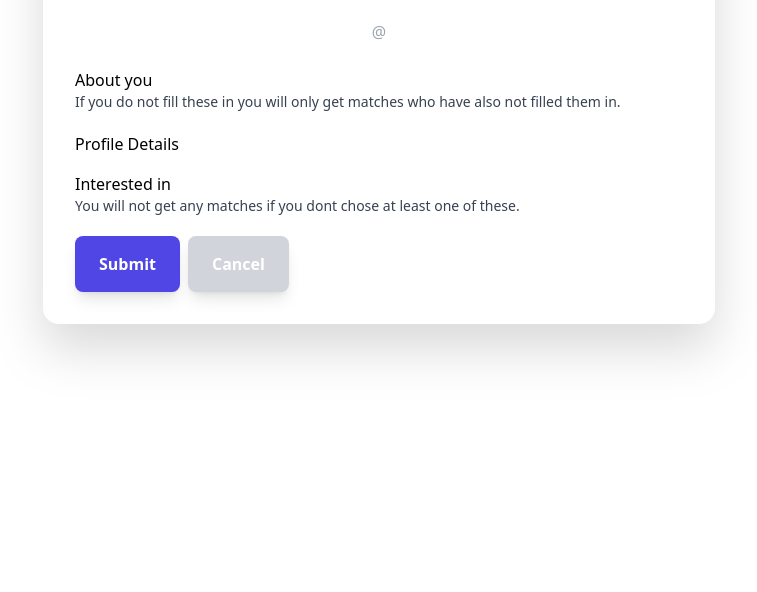
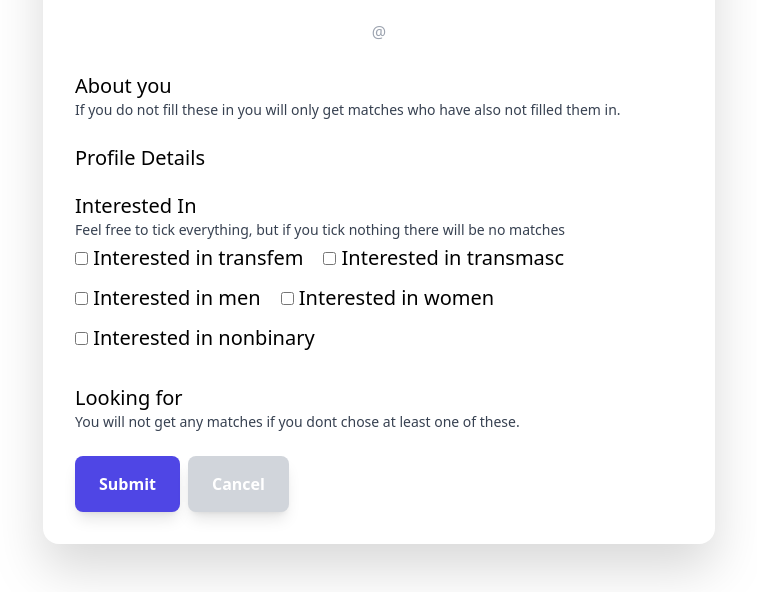
Before and after one commit to HomingHamster/coder_dating, a Django app: template templates/profile_edit.html in a window 1280 px wide. Shown: the part 376-968 px from the top of the page, without its empty margins (261-1018 px from the left). Before the commit the page ends 736 px from the top, so only its background shows below. Run offline with Django 5.2, Linux system fonts and the light colour scheme; the template is opened without the code that fills it: values that come from a table or form of the project are taken from there, others are empty; some libraries are stand-ins or nearby versions.

Commit message:
intersted in

```diff
--- a/templates/base.html
+++ b/templates/base.html
@@ -57,6 +57,9 @@
         .highlight {
             @apply !bg-indigo-100;
         }
+        fieldset{
+            @apply my-5 text-xl
+        }
         .allauth content a {
             @apply underline underline-offset-2
         }
@@ -75,8 +78,8 @@
         input[type=file] {
             @apply bg-white block m-0 p-0
         }
-        .textarea, textarea, input {
-            @apply rounded-lg py-4 px-5 bg-gray-100
+        .textarea, textarea, input, select {
+            @apply rounded-lg py-4 px-5 bg-gray-100 text-sm
         }
         .errorlist li {
             @apply p-1 pl-4 border-l-red-500 border-l-4 border-solid mb-2 text-red-500
@@ -92,9 +95,6 @@
         }
         label{
             @apply my-2
-        }
-        fieldset{
-            @apply my-4
         }
         .alert-info { @apply bg-blue-300 }
         .alert-success { @apply bg-green-400 }
--- a/users/forms.py
+++ b/users/forms.py
@@ -1,16 +1,22 @@
 from django import forms
 from crispy_forms.helper import FormHelper
-from crispy_forms.layout import Layout, Fieldset, Div, Field, Row, HTML
+from crispy_forms.layout import Layout, Fieldset, Div, Field, Row, HTML, BaseInput
 
-from users.models import Profile
+from users.models import Profile, InterestedIn
 
 
 class ProfileForm(forms.ModelForm):
+    interested_in_transfem = forms.BooleanField(required=False)
+    interested_in_transmasc = forms.BooleanField(required=False)
+    interested_in_men = forms.BooleanField(required=False)
+    interested_in_women = forms.BooleanField(required=False)
+    interested_in_nonbinary = forms.BooleanField(required=False)
+
     def __init__(self, *args, **kwargs):
         super(ProfileForm, self).__init__(*args, **kwargs)
         self.helper = FormHelper()
-        self.helper.label_class = 'inline-block text-gray-700 text-sm font-bold gap-5'
-        self.helper.field_class = ''
+        self.helper.label_class = 'inline-block text-gray-700 text-sm font-bold'
+        self.helper.field_class = ' '
         self.helper.layout = Layout(
             Fieldset("About you",
                      HTML('<p class="text-gray-700 text-sm mb-1">If you do not fill these in you will only get '
@@ -24,7 +30,16 @@
                 'image',
                 'bio',
             ),
-            Fieldset( "Interested in",
+            Fieldset("Interested In",
+                     HTML('<p class="text-gray-700 text-sm mb-1">Feel free to tick everything, but if you '
+                          'tick nothing there will be no matches</p>'),
+                     Field("interested_in_transfem", wrapper_class="p-0 m-0 pe-5"),
+                     Field("interested_in_transmasc", wrapper_class="p-0 m-0 pe-5"),
+                     Field("interested_in_men", wrapper_class="p-0 m-0 pe-5"),
+                     Field("interested_in_women", wrapper_class="p-0 m-0 pe-5"),
+                     Field("interested_in_nonbinary", wrapper_class="p-0 m-0 "),
+                     css_class="flex flex-wrap"),
+            Fieldset( "Looking for",
                 HTML('<p class="text-gray-700 text-sm mb-1">You will not get any matches if you dont chose '
                      'at least one of these.</p>'),
                 Row(
@@ -35,9 +50,42 @@
                         css_class="flex flex-wrap"
                 ), wrapper_class="p-3"
             ),
-            HTML('<button type="submit">Submit</button><a class="button button-gray ms-2" href="{{ request.META.HTTP_REFERER }}">Cancel</a>')
+            HTML('<button type="submit">Submit</button><a class="button button-gray ms-2" '
+                 'href="{{ request.META.HTTP_REFERER }}">Cancel</a>')
         )
 
     class Meta:
         model = Profile
         exclude = ['user']
+
+    def save(self, commit=True):
+        profile = super(ProfileForm, self).save(commit=commit)
+
+        interests = InterestedIn.objects.filter(user=profile.user)
+
+        if (not interests.filter(interest="tf").exists()) and self.cleaned_data['interested_in_transfem']:
+            InterestedIn(user=profile.user, interest="tf").save()
+        elif (not self.cleaned_data['interested_in_transfem']) and interests.filter(interest="tf").exists():
+            interests.filter(interest="tf").delete()
+
+        if (not interests.filter(interest="tm").exists()) and self.cleaned_data['interested_in_transmasc']:
+            InterestedIn(user=profile.user, interest="tm").save()
+        elif (not self.cleaned_data['interested_in_transmasc']) and interests.filter(interest="tm").exists():
+            interests.filter(interest="tm").delete()
+
+        if (not interests.filter(interest="m").exists()) and self.cleaned_data['interested_in_men']:
+            InterestedIn(user=profile.user, interest="m").save()
+        elif (not self.cleaned_data['interested_in_men']) and interests.filter(interest="m").exists():
+            interests.filter(interest="m").delete()
+
+        if (not interests.filter(interest="w").exists()) and self.cleaned_data['interested_in_women']:
+            InterestedIn(user=profile.user, interest="w").save()
+        elif (not self.cleaned_data['interested_in_women']) and interests.filter(interest="w").exists():
+            interests.filter(interest="w").delete()
+
+        if (not interests.filter(interest="nb").exists()) and self.cleaned_data['interested_in_nonbinary']:
+            InterestedIn(user=profile.user, interest="nb").save()
+        elif (not self.cleaned_data['interested_in_nonbinary']) and interests.filter(interest="nb").exists():
+            interests.filter(interest="nb").delete()
+
+        return profile
```
